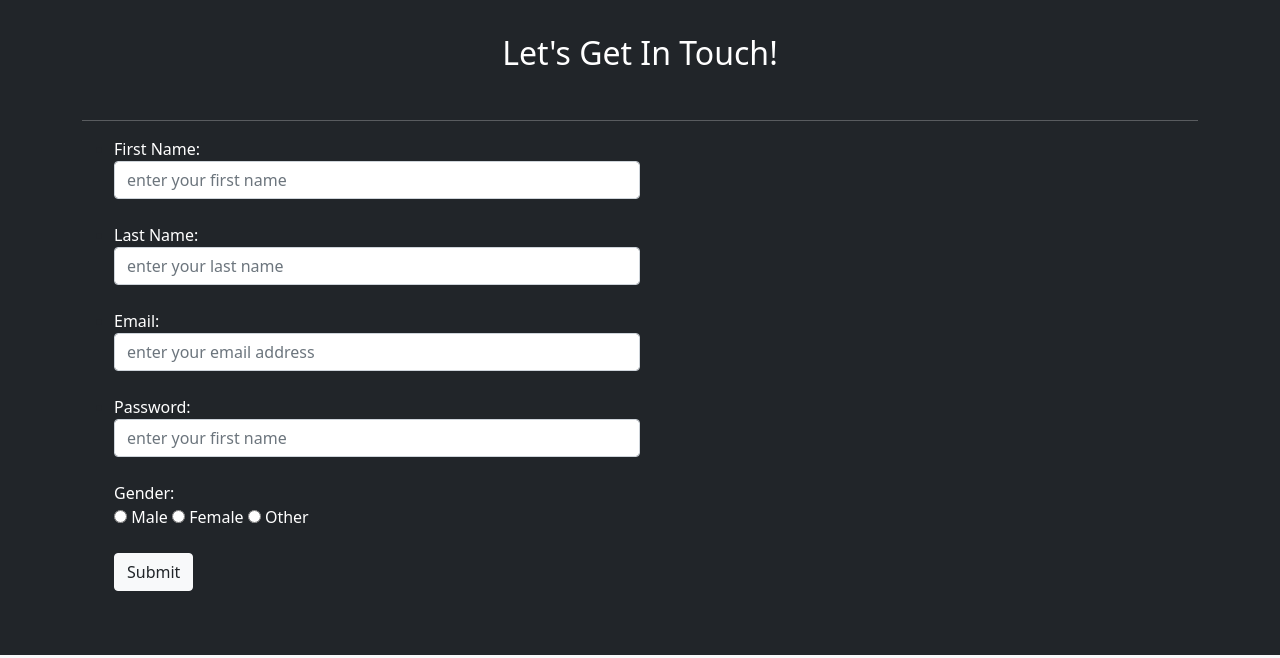
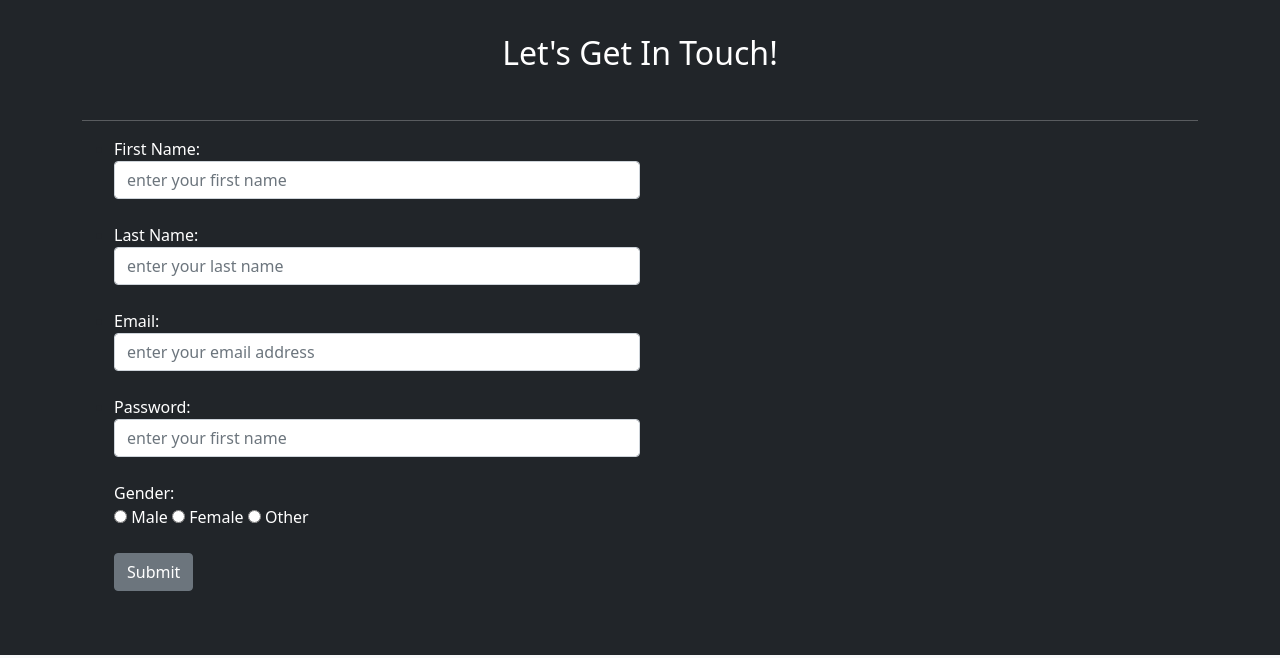
Before and after one commit to Siddiquemd-Sunny/psd_to_html_project01, a plain HTML site: page index.html in a window 1280 px wide. Shown: the part 2155-2813 px from the top of the page. Drawn offline with Linux system fonts and the light colour scheme; a script that the page names is missing.

Commit message:
Update index.html

```diff
--- a/index.html
+++ b/index.html
@@ -281,7 +281,7 @@
   						<label class="text-white" for="male">Other</label>
   					    </div>
   					    <br>
-  					    <button class="text-white btn btn-light"><div class="text-dark">Submit</div></button>
+  					    <button type="button" class="btn btn-secondary">Submit</button>
   					</ul>
   				</form>
   				<div>
```
